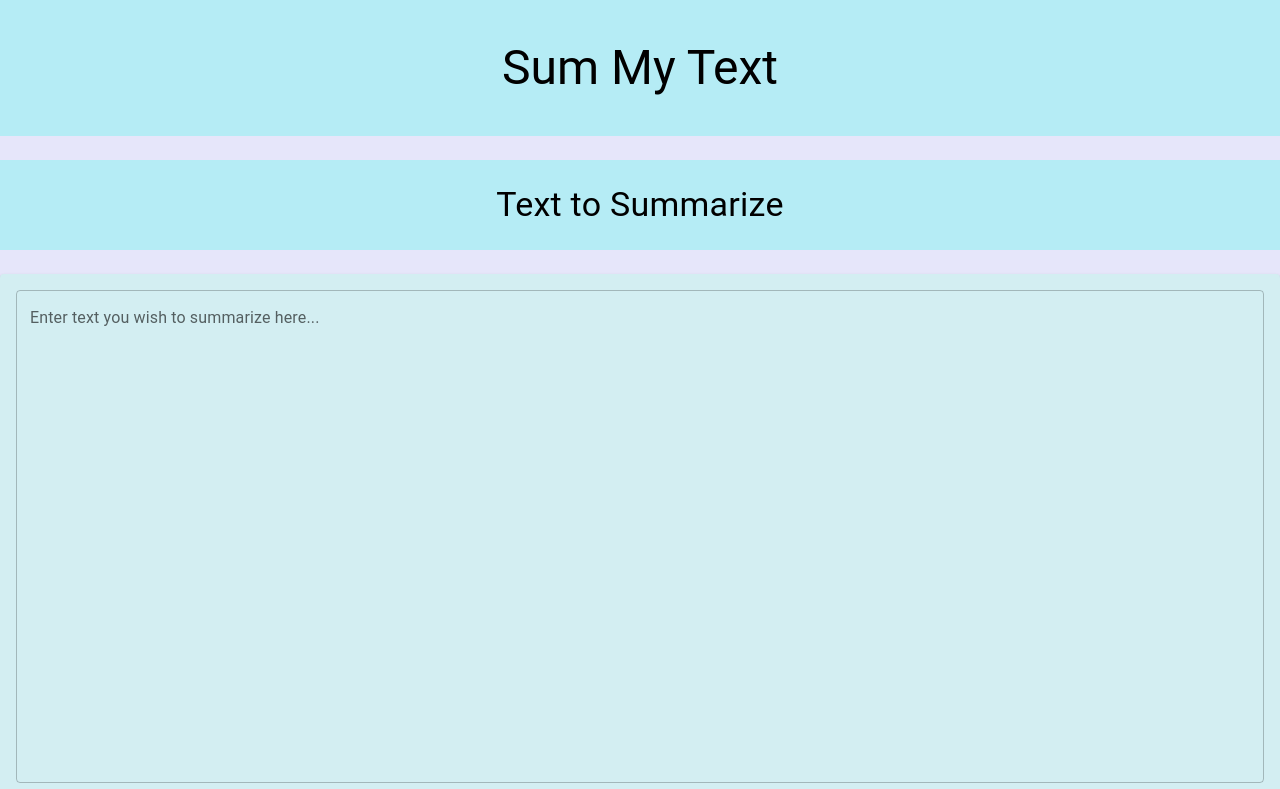
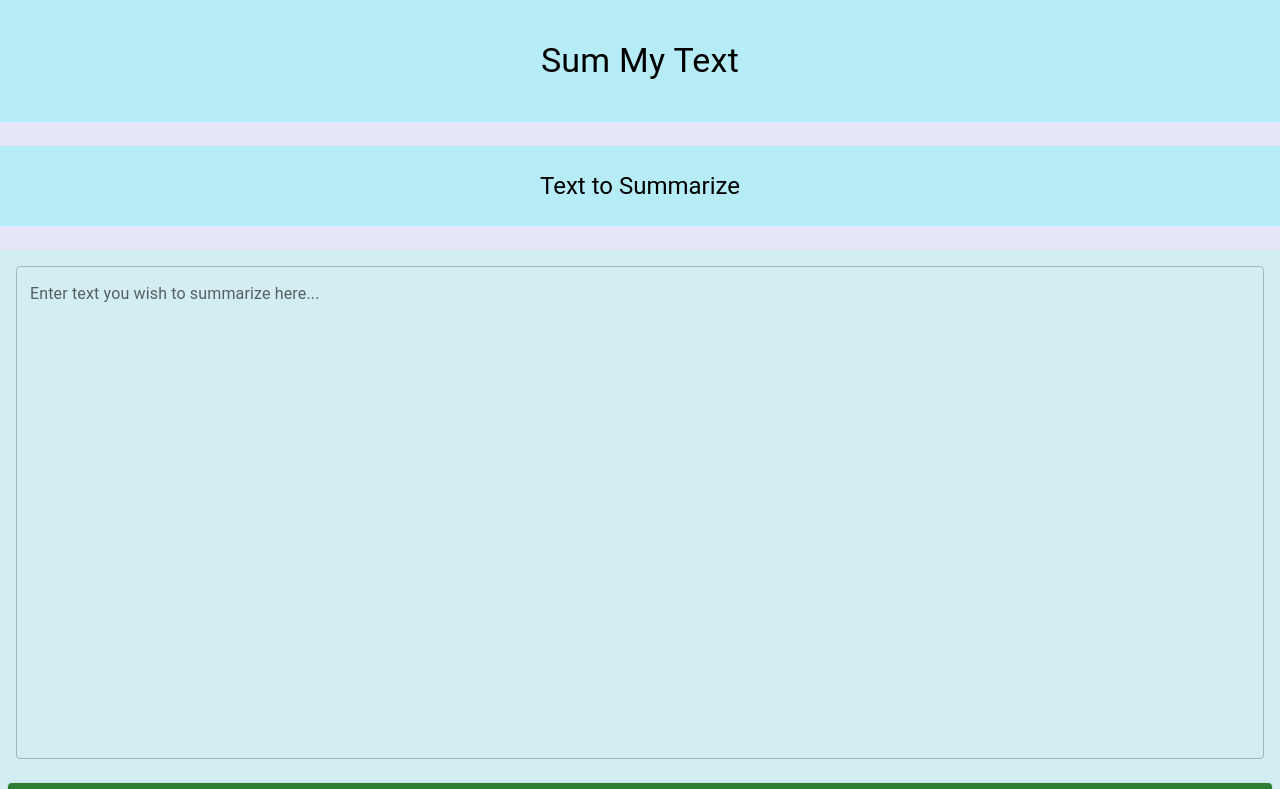
Before and after one commit to thomasmendez/summytext, a React app in the folder frontend/: page / in a window 1280 px wide. Shown: the top 789 px of the page. Built offline with nearby package versions, Linux system fonts and the light colour scheme.

Commit message:
Changed variant

```diff
--- a/frontend/src/App.jsx
+++ b/frontend/src/App.jsx
@@ -52,7 +52,7 @@ function App() {
       style={{ backgroundColor: 'lavender'}}
     >
       <Grid item xs={12}>
-        <TitleHeader titleName='Sum My Text' backgroundColor={'#b5ecf5'} />
+        <TitleHeader titleName='Sum My Text' variant={'h4'} backgroundColor={'#b5ecf5'} />
       </Grid>
       <Grid item xs={12}>
         {data ? (
--- a/frontend/src/views/Main/Main.jsx
+++ b/frontend/src/views/Main/Main.jsx
@@ -13,7 +13,7 @@ const Main = () => {
       spacing={3}
     >
       <Grid item xs={12}>
-        <TitleHeader titleName='Text to Summarize' variant={'h4'} pt={3} pb={3} backgroundColor={'#b5ecf5'} />
+        <TitleHeader titleName='Text to Summarize' variant={'h5'} pt={3} pb={3} backgroundColor={'#b5ecf5'} />
       </Grid>
       <Grid item xs={12}>
         <InputTextbox />
```
